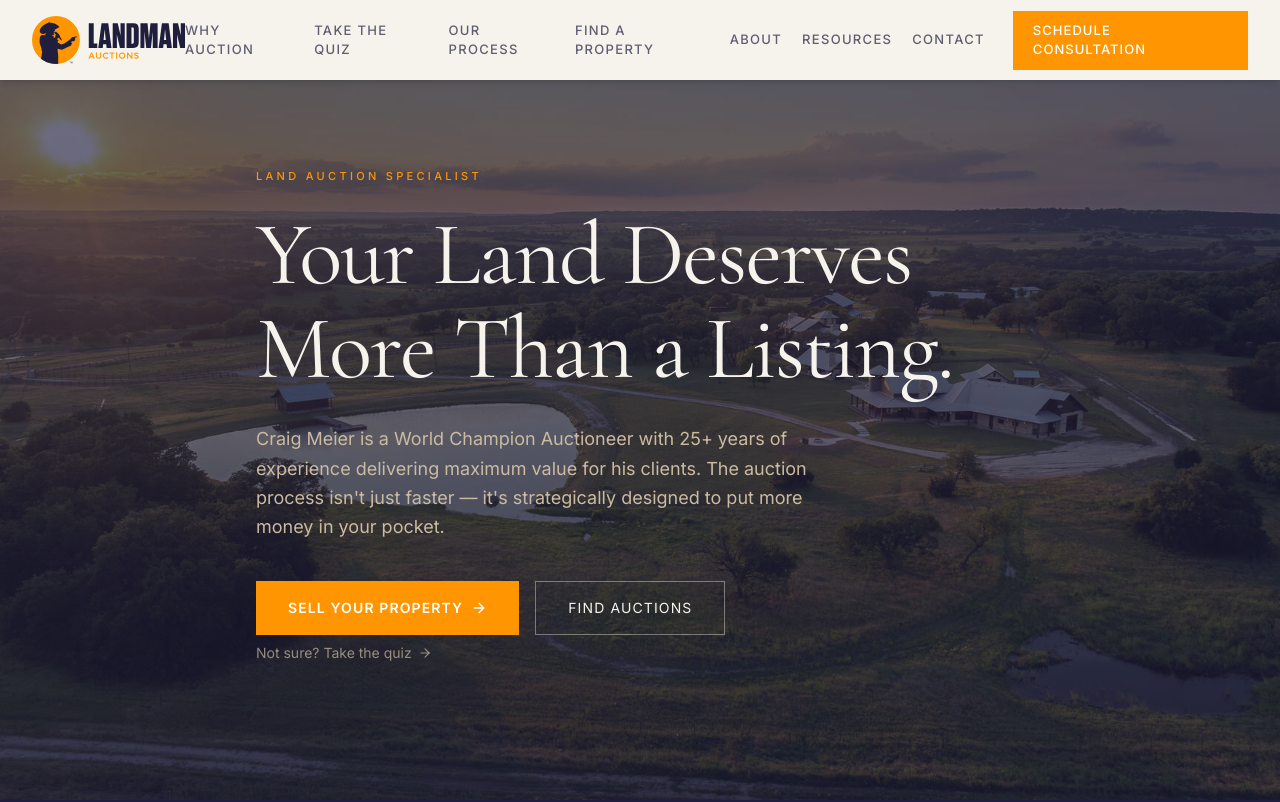
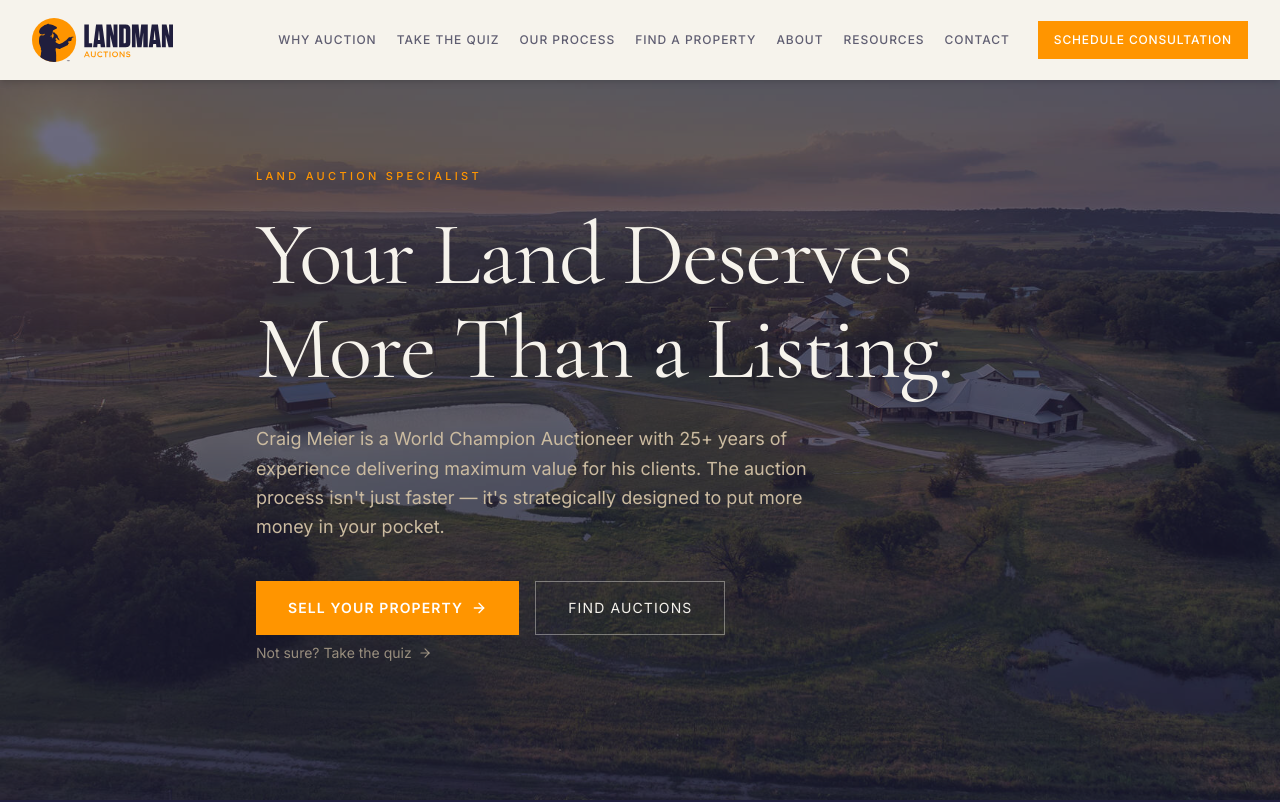
Before and after one commit to nathanlakey/landman, a Next.js app: page / in a window 1280 px wide. Shown: the top 802 px of the page. Built offline with nearby package versions, Linux system fonts and the light colour scheme.

Commit message:
Fix navbar crowding: cap logo maxWidth 150px, reduce nav text to 12px

```diff
--- a/src/components/Navbar.tsx
+++ b/src/components/Navbar.tsx
@@ -36,7 +36,7 @@ export default function Navbar() {
             <img
               src="/images/landman-logo-wide.svg"
               alt="Landman Auctions"
-              style={{ height: '48px', width: 'auto' }}
+              style={{ height: '44px', width: 'auto', maxWidth: '150px' }}
             />
           </Link>
 
@@ -46,7 +46,7 @@ export default function Navbar() {
               <Link
                 key={link.href}
                 href={link.href}
-                className={`text-[13px] tracking-[0.1em] uppercase font-medium transition-colors duration-200 ${
+                className={`text-[12px] tracking-[0.08em] uppercase font-medium transition-colors duration-200 ${
                   pathname.startsWith(link.href)
                     ? 'text-[#201E3D]'
                     : 'text-[#201E3D]/70 hover:text-[#201E3D]'
@@ -57,7 +57,7 @@ export default function Navbar() {
             ))}
             <Link
               href="/contact"
-              className="ml-2 bg-[#FF9500] text-white text-[13px] tracking-[0.08em] uppercase font-medium px-5 py-2.5 hover:bg-[#e08600] transition-all duration-200"
+              className="ml-2 bg-[#FF9500] text-white text-[12px] tracking-[0.07em] uppercase font-medium px-4 py-2.5 hover:bg-[#e08600] transition-all duration-200"
             >
               Schedule Consultation
             </Link>
```
